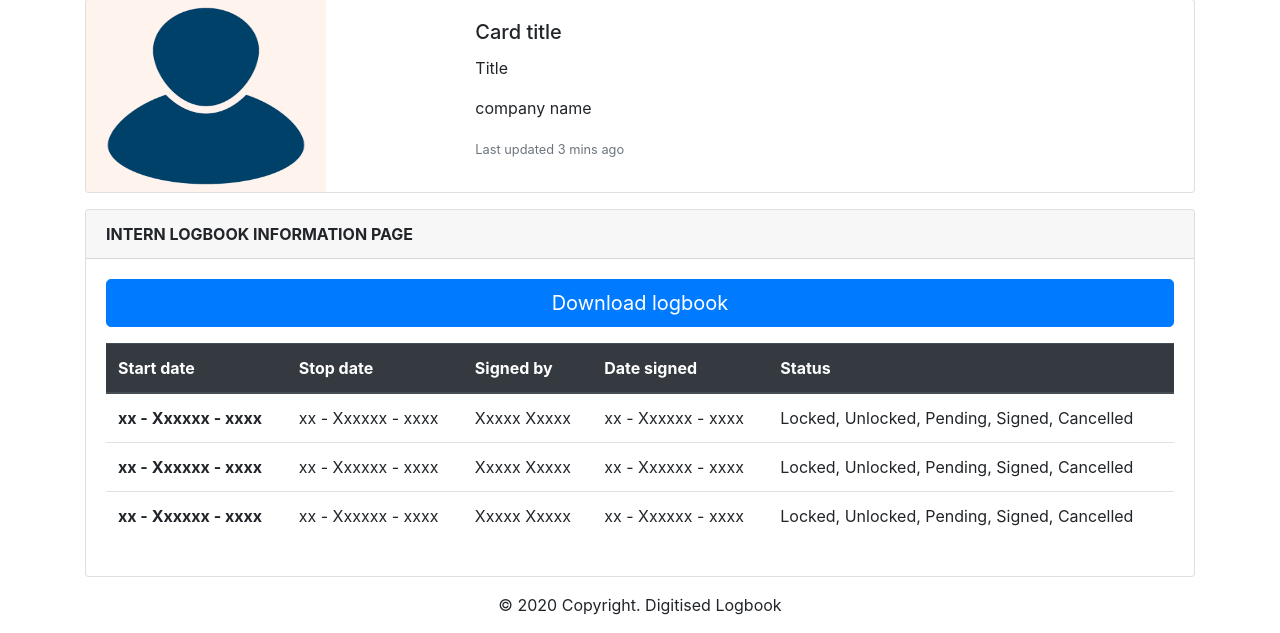
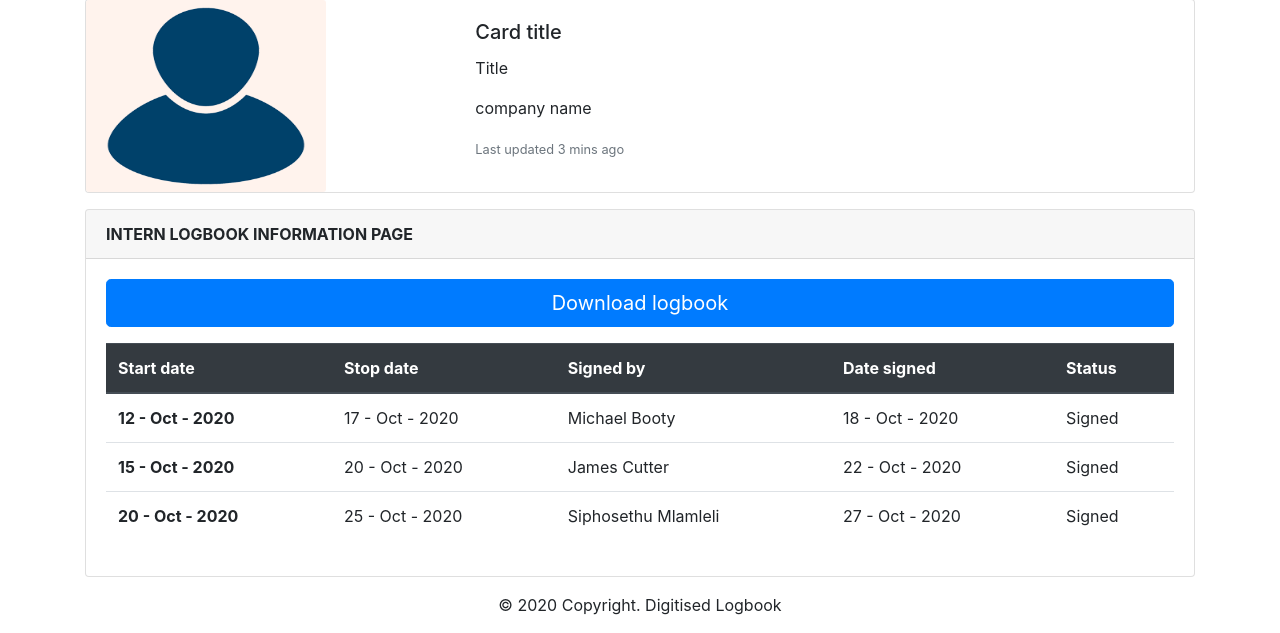
Before and after one commit to BaneleMlamleli/logbook, a PHP site: page /intern.php in a window 1280 px wide. Shown: the part 282-915 px from the top of the page. Run offline with PHP 8.4, Linux system fonts and the light colour scheme.

```diff
--- a/intern.php
+++ b/intern.php
@@ -92,25 +92,25 @@
                 </thead>
                 <tbody>
                 <tr>
-                    <th scope="row">xx - Xxxxxx - xxxx</th>
-                    <td>xx - Xxxxxx - xxxx</td>
-                    <td>Xxxxx Xxxxx</td>
-                    <td>xx - Xxxxxx - xxxx</td>
-                    <td>Locked, Unlocked, Pending, Signed, Cancelled</td>
+                    <th scope="row">12 - Oct - 2020</th>
+                    <td>17 - Oct - 2020</td>
+                    <td>Michael Booty</td>
+                    <td>18 - Oct - 2020</td>
+                    <td>Signed</td>
                 </tr>
                 <tr>
-                    <th scope="row">xx - Xxxxxx - xxxx</th>
-                    <td>xx - Xxxxxx - xxxx</td>
-                    <td>Xxxxx Xxxxx</td>
-                    <td>xx - Xxxxxx - xxxx</td>
-                    <td>Locked, Unlocked, Pending, Signed, Cancelled</td>
+                    <th scope="row">15 - Oct - 2020</th>
+                    <td>20 - Oct - 2020</td>
+                    <td>James Cutter</td>
+                    <td>22 - Oct - 2020</td>
+                    <td>Signed</td>
                 </tr>
                 <tr>
-                    <th scope="row">xx - Xxxxxx - xxxx</th>
-                    <td>xx - Xxxxxx - xxxx</td>
-                    <td>Xxxxx Xxxxx</td>
-                    <td>xx - Xxxxxx - xxxx</td>
-                    <td>Locked, Unlocked, Pending, Signed, Cancelled</td>
+                    <th scope="row">20 - Oct - 2020</th>
+                    <td>25 - Oct - 2020</td>
+                    <td>Siphosethu Mlamleli</td>
+                    <td>27 - Oct - 2020</td>
+                    <td>Signed</td>
                 </tr>
                 </tbody>
             </table>
--- a/start_session.php
+++ b/start_session.php
@@ -4,5 +4,6 @@ $_SESSION["Email"] = "intern@cipher.com";
 $_SESSION["userType"] = "Intern";
 $_SESSION["Name"] = "intern";
 $_SESSION["Surname"] = "intern";
+$_SESSION["Password"] = "827ccb0eea8a706c4c34a168";
 
 ?>
```
